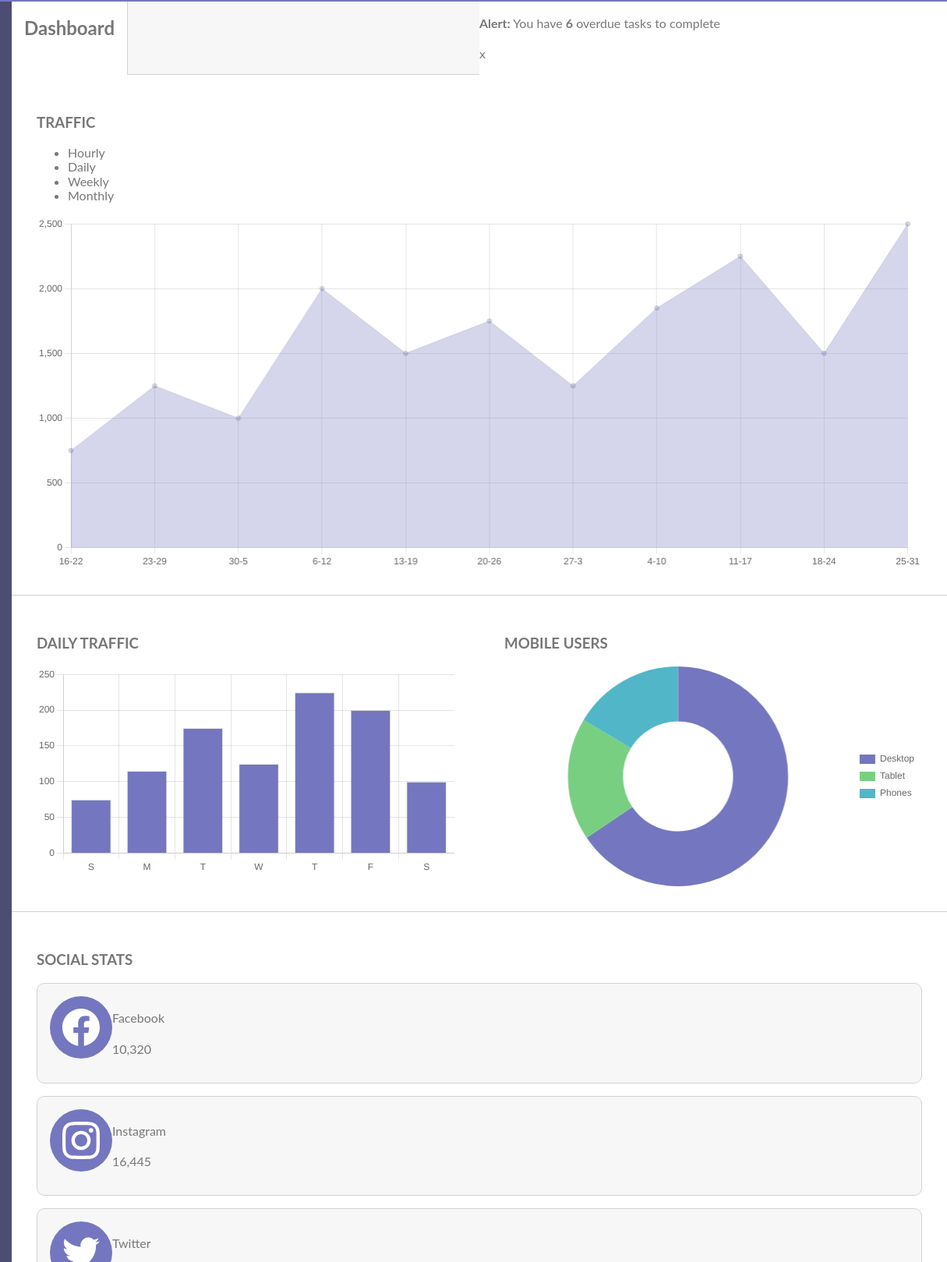
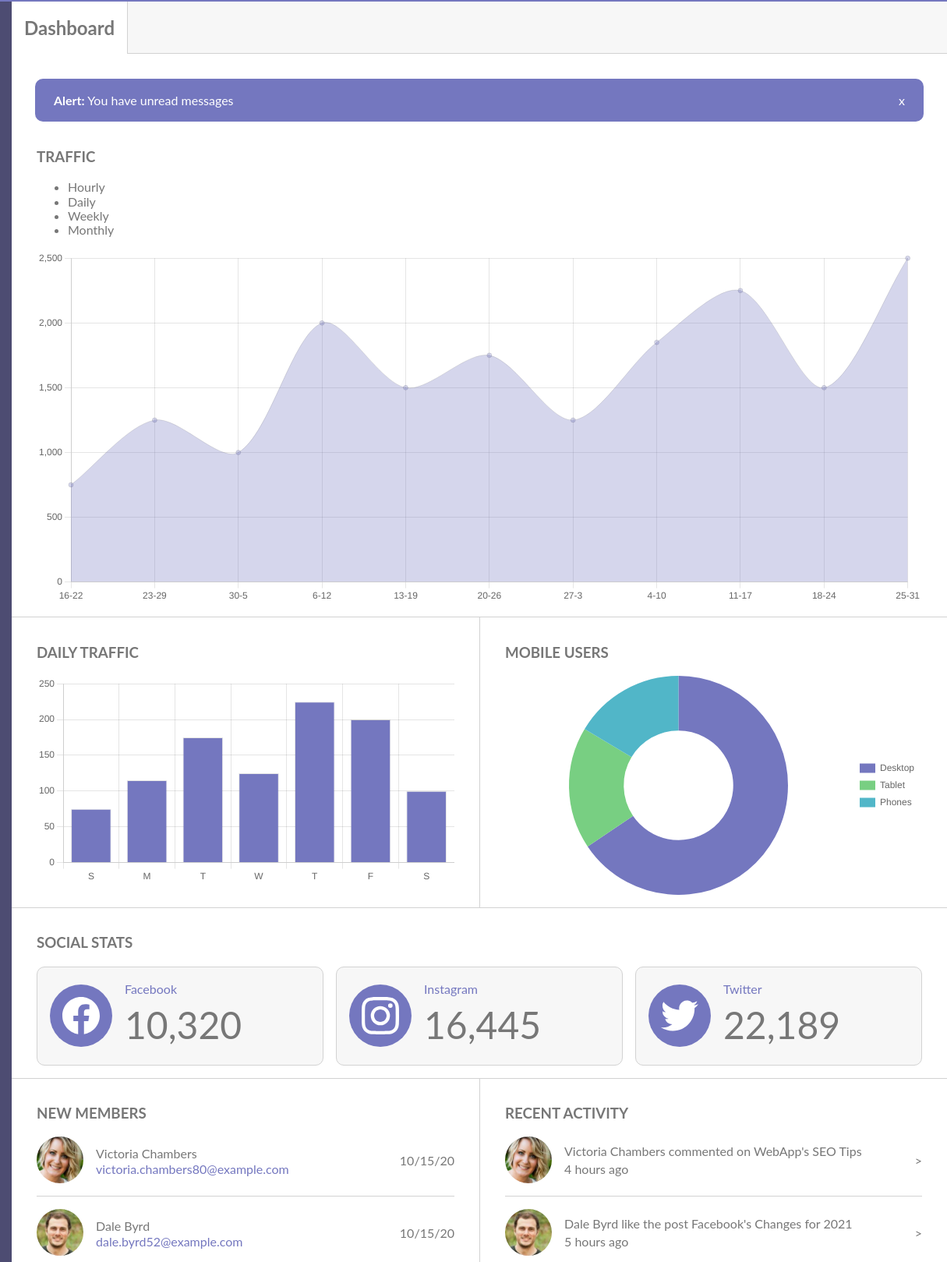
Before and after one commit to DVPerks/techdegree-project-7, a website: page index.html in a window 1280 px wide. Shown: the part 110-1729 px from the top of the page at 78% size, 65-1280 px from the left. Drawn offline with nearby package versions, Linux system fonts and the light colour scheme.

Commit message:
fix graph scaling, update social css, update memebers/activity css/html. To-do: work on messages and settings, create traffic tabs

```diff
--- a/index.html
+++ b/index.html
@@ -91,6 +91,7 @@
 
     <section class="social">
       <h3>Social Stats</h3>
+      <div class="social-flexbox">
         <div class="social-container">
           <div class="social-image">
             <svg viewBox="0 0 24 24" xmlns="http://www.w3.org/2000/svg">
@@ -124,41 +125,50 @@
             <p>22,189</p>
           </div>
         </div>
+      </div>
     </section>
 
     <section id="members" class="members">
       <h3>New Members</h3>
       <div class="members-container">
         <img src="images/member-1.jpg" class="profile-image">
+        <div class="members-flexbox">
           <div class="members-text">
             <p>Victoria Chambers</p>
             <a href="#">victoria.chambers80@example.com</a>
           </div>
           <p>10/15/20</p>
         </div>
+      </div>
       <div class="members-container">
         <img src="images/member-2.jpg" class="profile-image">
+        <div class="members-flexbox">
           <div class="members-text">
             <p>Dale Byrd</p>
             <a href="#">dale.byrd52@example.com</a>
           </div>
           <p>10/15/20</p>
         </div>
+      </div>
       <div class="members-container">
         <img src="images/member-3.jpg" class="profile-image">
+        <div class="members-flexbox">
           <div class="members-text">
             <p>Dawn Wood</p>
             <a href="#">dawn.wood16@example.com</a>
           </div>
           <p>10/15/20</p>
         </div>
+      </div>
       <div class="members-container">
         <img src="images/member-4.jpg" class="profile-image">
+        <div class="members-flexbox">
           <div class="members-text">
             <p>Dan Oliver</p>
             <a href="#">dan.oliver82@example.com</a>
           </div>
           <p>10/15/20</p>
+        </div>
       </div>
     </section>
 
@@ -166,31 +176,43 @@
       <h3>Recent Activity</h3>
       <div class="members-container">
         <img src="images/member-1.jpg" class="profile-image">
+        <div class="members-flexbox">
           <div class="members-text">
             <p>Victoria Chambers commented on <span>WebApp's SEO Tips</span></p>
+            <p>4 hours ago</p>
           </div>
-        <p>4 hours ago</p>
+          <p class="mobile-hidden">></p>
+        </div>
       </div>
       <div class="members-container">
         <img src="images/member-2.jpg" class="profile-image">
+        <div class="members-flexbox">
           <div class="members-text">
             <p>Dale Byrd like the post <span>Facebook's Changes for 2021</span></p>
+            <p>5 hours ago</p>
           </div>
-        <p>5 hours ago</p>
+          <p class="mobile-hidden">></p>
+        </div>
       </div>
       <div class="members-container">
         <img src="images/member-3.jpg" class="profile-image">
+        <div class="members-flexbox">
           <div class="members-text">
             <p>Dawn Wood commented on <span>Facebook's Changes for 2021</span></p>
+            <p>5 hours ago</p>
           </div>
-        <p>5 hours ago</p>
+          <p class="mobile-hidden">></p>
+        </div>
       </div>
       <div class="members-container">
         <img src="images/member-4.jpg" class="profile-image">
+        <div class="members-flexbox">
           <div class="members-text">
             <p>Dan Oliver posted <span>WebApp's SEO Tips</span></p>
+            <p>1 day ago</p>
           </div>
-        <p>1 day ago</p>
+          <p class="mobile-hidden">></p>
+        </div>
       </div>
     </section>
 
--- a/javascript/alert.js
+++ b/javascript/alert.js
@@ -3,8 +3,7 @@
 alertBanner.innerHTML =
     `
         <div class="alert-banner">
-            <p><strong>Alert:</strong> You have <strong>6</strong> overdue tasks
-            to complete</p>
+            <p><strong>Alert:</strong> You have unread messages</p>
             <p class="alert-banner-close">x</p>
         </div>
     `
--- a/javascript/chart.js
+++ b/javascript/chart.js
@@ -6,11 +6,12 @@
         data: [750, 1250, 1000, 2000, 1500, 1750, 1250, 1850, 2250, 1500, 2500],
         backgroundColor: 'rgba(116, 119, 191, .3)',
         borderWidth: 1,
+        lineTension: 0.3,
     }]
 };
 
 let trafficOptions = {
-    responsive: true,          // Ensures it listens to window/container resizes
+    responsive: false,          // Ensures it listens to window/container resizes
     maintainAspectRatio: true, // Forces it to respect the aspect ratio
     aspectRatio: 2.5,          // Width-to-height ratio (width / height)
     backgroundColor: 'rgba(112, 104, 201, .5)',
@@ -50,7 +51,7 @@
 };
 
 const dailyOptions = {
-    responsive: true,
+    responsive: false,
     maintainAspectRatio: true,
     scales: {
         y: {
@@ -87,7 +88,7 @@
 };
 
 const mobileOptions = {
-    responsive: true,
+    responsive: false,
     maintainAspectRatio: true,
     aspectRatio: 1.9,
     plugins: {
@@ -108,7 +109,15 @@
 });
 
 function beforePrintHandler () {
-    for (let id in Chart.instances) {
-        Chart.instances[id].resize();
+    for (let id in trafficCanvas.instances) {
+        trafficCanvas.instances[id].resize();
     }
 }
+
+window.addEventListener('afterprint', () => {
+  trafficCanvas.resize();
+});
+
+window.addEventListener('afterprint', () => {
+  trafficCanvas.resize();
+});
--- a/scss/base/_typography.scss
+++ b/scss/base/_typography.scss
@@ -15,6 +15,7 @@
 
 a {
   text-decoration: none;
+  color: variables.$lavendar;
   cursor: pointer;
 }
 
--- /dev/null
+++ b/scss/component/_alert.scss
@@ -0,0 +1,20 @@
+@use '../utilities/variables' as variables;
+
+.alert {
+    background-color: variables.$lavendar;
+    border-radius: 10px;
+    width: 95%;
+    margin: 2rem auto 0 auto;
+    &-banner {
+        display: flex;
+        justify-content: space-between;
+        flex-direction: row;
+        padding: 0 1.5rem;
+        &-close {
+            cursor: pointer;
+        }
+    }
+    & * {
+        color: white;
+    }
+}
--- a/scss/component/_graph.scss
+++ b/scss/component/_graph.scss
@@ -7,12 +7,12 @@
 .graph-container-full, .graph-container-half {
     position: relative;
     width: 100%;
-    min-width: 0;
-    margin: auto;
+    display: block;
+    overflow: hidden;
   canvas {
     display: block;
     width: 100% !important;
-    max-width: 100%;
+    box-sizing: border-box;
     height: auto !important;
   }
 }
--- a/scss/component/_image.scss
+++ b/scss/component/_image.scss
@@ -5,7 +5,7 @@
 
 .profile-image {
   width: 60px;
-  height: auto;
+  height: 60px;
   border-radius: 50%;
   box-sizing: initial;
 }
@@ -22,3 +22,7 @@
     fill: white;
   }
 }
+
+.mobile-hidden {
+  display: none;
+}
--- a/scss/component/_main.scss
+++ b/scss/component/_main.scss
@@ -16,7 +16,7 @@
 }
 
 section {
-    padding: 2rem;
+    padding: 1rem 2rem;
     min-width: 0;
     width: 100%;
     border-bottom: 1px solid variables.$gray;
--- /dev/null
+++ b/scss/component/_members.scss
@@ -0,0 +1,18 @@
+@use '../utilities/variables' as variables;
+
+.members {
+    &-container {
+        text-align: center;
+        border-bottom: 1px solid variables.$gray;
+        margin-bottom: 1rem;
+        padding-bottom: 1rem;
+        & p {
+            margin: 0;
+        }
+        &:last-child {
+            border-bottom: none;
+            margin-bottom: 0;
+        }
+    }
+
+}
--- a/scss/component/_social.scss
+++ b/scss/component/_social.scss
@@ -1,15 +1,28 @@
 @use '../utilities/variables' as variables;
 
 .social {
-    display: flex;
-    flex-direction: column;
+    &-flexbox{
+        display: flex;
+        flex-direction: column;
+        gap: 1rem;
+    }
     &-container {
         display: flex;
         flex-direction: row;
+        gap: 1rem;
         padding: 1rem;
         background-color: variables.$light-gray;
         border: 1px solid variables.$gray;
-        margin-bottom: 1rem;
         border-radius: 10px;
+        align-items: center;
+        & p {
+            margin: 0;
+            &:nth-child(1) {
+                color: variables.$lavendar;
+            }
+            &:nth-child(2) {
+                font-size: 3rem;
+            }
+        }
     }
 }
--- a/scss/styles.scss
+++ b/scss/styles.scss
@@ -8,6 +8,8 @@
 @use 'component/navigation';
 @use 'component/social';
 @use 'component/graph';
+@use 'component/alert';
+@use 'component/members';
 @use 'component/toggle-switch';
 @use 'component/main';
 @use 'utilities/mediaqueries';
--- a/scss/utilities/_mediaqueries.scss
+++ b/scss/utilities/_mediaqueries.scss
@@ -18,7 +18,7 @@
     }
   }
 
-  .traffic, .social {
+  .main-header, .alert, .traffic, .social {
     grid-column: 1 / span 2;
   }
   .daily, .members, .message {
@@ -36,6 +36,37 @@
     padding: 1rem;
   }
 
+  .mobile {
+    border-left: 1px solid variables.$gray;
+  }
+
+  .social-flexbox {
+    flex-direction: row;
+    & .social-container {
+      flex: 3;
+    }
+  }
+
+  .members {
+    &-container, &-flexbox {
+      display: flex;
+      flex-direction: row;
+      align-items: center;
+    }
+    &-container {
+      gap: 1rem;
+    }
+    &-flexbox {
+      justify-content: space-between;
+      text-align: left;
+      flex: 1;
+    }
+  }
+
+  .mobile-hidden {
+    display: initial;
+  }
+
 }
 
 @media (min-width: variables.$desktop) {
@@ -45,4 +76,8 @@
   .mobile, .activity, .settings {
     grid-column: 2 / span 1;
   }
+
+  .activity {
+    border-left: 1px solid variables.$gray;
+  }
 }
```
Also changed, not shown: css/styles.css, 1 other file. Lines whose indentation alone changed are shown as unchanged.
